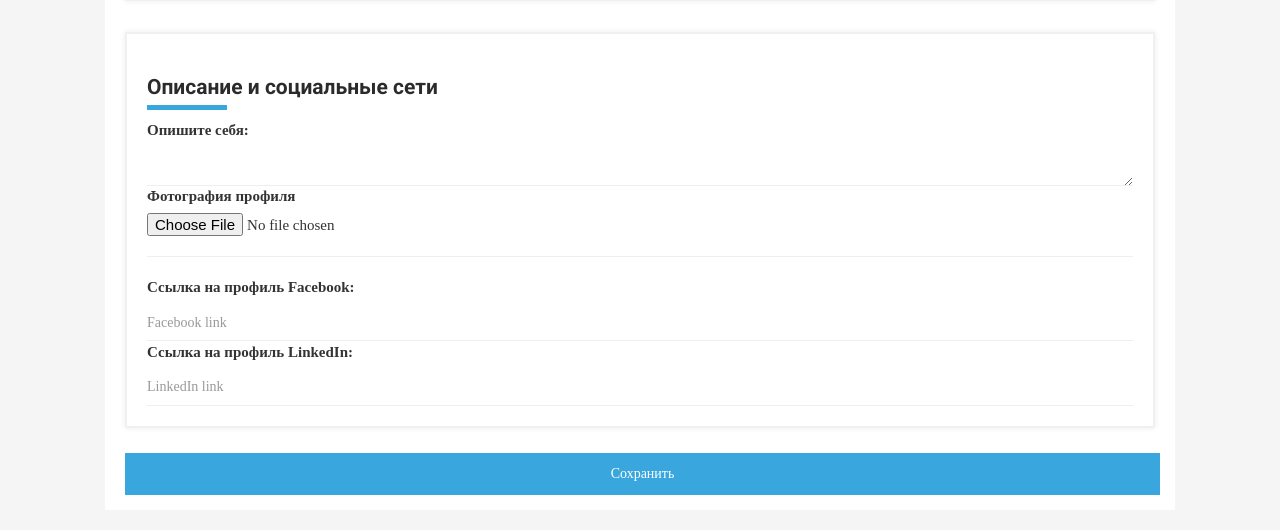
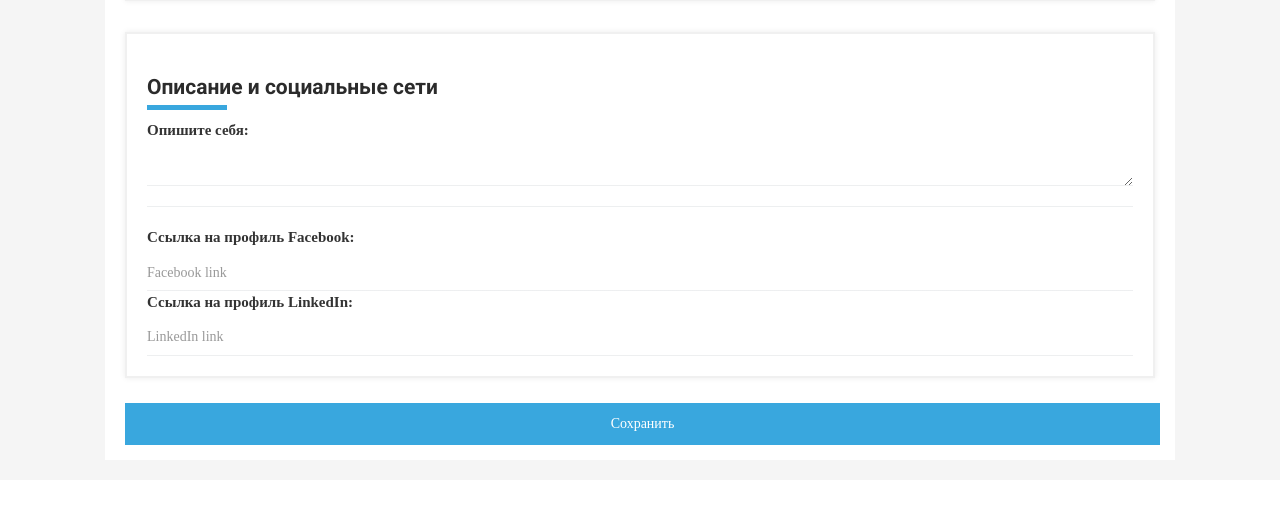
Before and after one commit to mlytvynchuk/teambyclick, a Django app: template templates/users/fill_profile.html in a window 1280 px wide. Shown: the part 414-944 px from the top of the page. After the commit the page ends 859 px from the top, so only its background shows below. Run offline with Django 3.2, Linux system fonts and the light colour scheme; the template is opened without the code that fills it: values that come from a table or form of the project are taken from there, others are empty; some libraries are stand-ins or nearby versions; some web fonts are replaced.

Commit message:
fill profile disable userpic
убрал юзерпик пока не выясним в чем дело

```diff
--- a/templates/users/cabinet.html
+++ b/templates/users/cabinet.html
@@ -134,12 +134,17 @@
                         class="form-control">{{ field.value }}</textarea>
 
                       {% endif %}
+
+                      <!--
                       {% if field.name == 'image' %}
                       <label for="id_speciality">{% trans 'Аватар профиля:' %}</label>
+
                       <br>
                       {#                                    {{ field }}#}
 
                       <input type="file" name="image" accept="image/*" id="id_image">
+                      -->
+
                       {% endif %}
                       {% if field.name == 'skills' %}
                       <label for="id_speciality">{% trans 'Навыки' %}</label>
--- a/templates/users/fill_profile.html
+++ b/templates/users/fill_profile.html
@@ -80,8 +80,9 @@
                         <label for="id_bio">{% trans 'Опишите себя:' %}</label>
                         <textarea name="bio" cols="40" rows="2" id="id_bio" class="form-control">{{ field.value }}</textarea>
 
-                        <label for="id_bio">{% trans 'Фотография профиля' %}</label>
+                        <!--<label for="id_bio">{% trans 'Фотография профиля' %}</label>
                         <input type="file" name="image" accept="image/*" id="id_image">
+                        -->
                         <hr>
                         <label for="id_facebook">{% trans 'Ссылка на профиль Facebook:' %}</label>
                             {{ form.facebook }}
```
